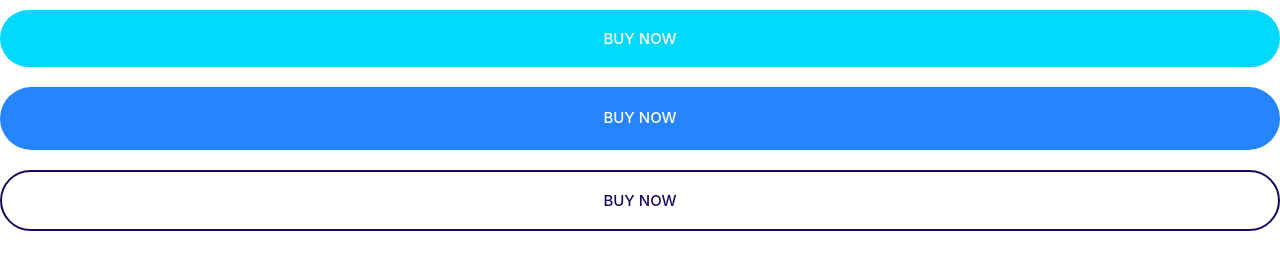
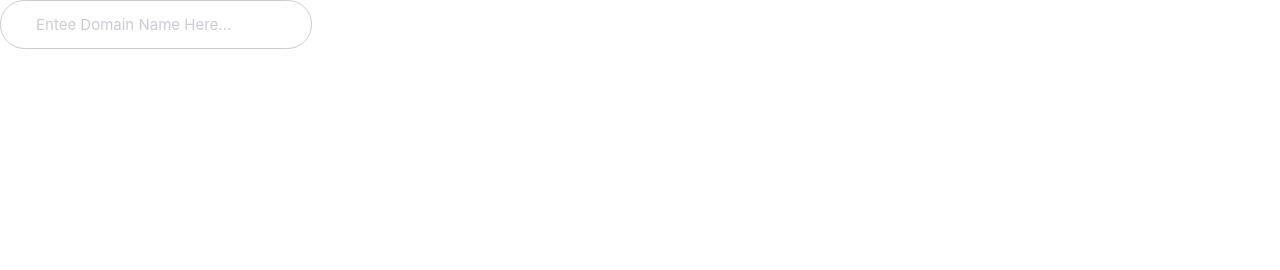
Before and after one commit to kurtice/moshify, a plain HTML site: page index.html in a window 1280 px wide. Drawn offline with Linux system fonts and the light colour scheme.

Commit message:
Build input componemt.

```diff
--- a/css/styles.css
+++ b/css/styles.css
@@ -242,3 +242,24 @@ a {
     font-size: 1.5rem;
   }
 }
+
+/* Inputs */
+.input {
+  border-radius: 30px;
+  border: 1px solid #ccc;
+  color: var(--color-heading);
+  font-size: 2rem;
+  outline: none; /* 套路:点击输入框不显示外框 */
+  padding: 1.5rem 3.5rem;
+}
+
+/* 套路:使用伪元素设置占位符样式 */
+::placeholder {
+  color: #cdcbd7;
+}
+
+@media screen and (min-width: 1024px) {
+  .input {
+    font-size: 1.5rem;
+  }
+}
--- a/index.html
+++ b/index.html
@@ -9,8 +9,6 @@
     <link rel="stylesheet" href="./css/styles.css" />
   </head>
   <body>
-    <button class="btn btn--secondary btn--block">Buy Now</button>
-    <a href="#" class="btn btn--primary btn--block">Buy Now</a>
-    <button class="btn btn--outline btn--block">Buy Now</button>
+    <input type="text" class="input" placeholder="Entee Domain Name Here..." />
   </body>
 </html>
```
Also changed, not shown: components/inputs.html (added, +1 -0 lines).
